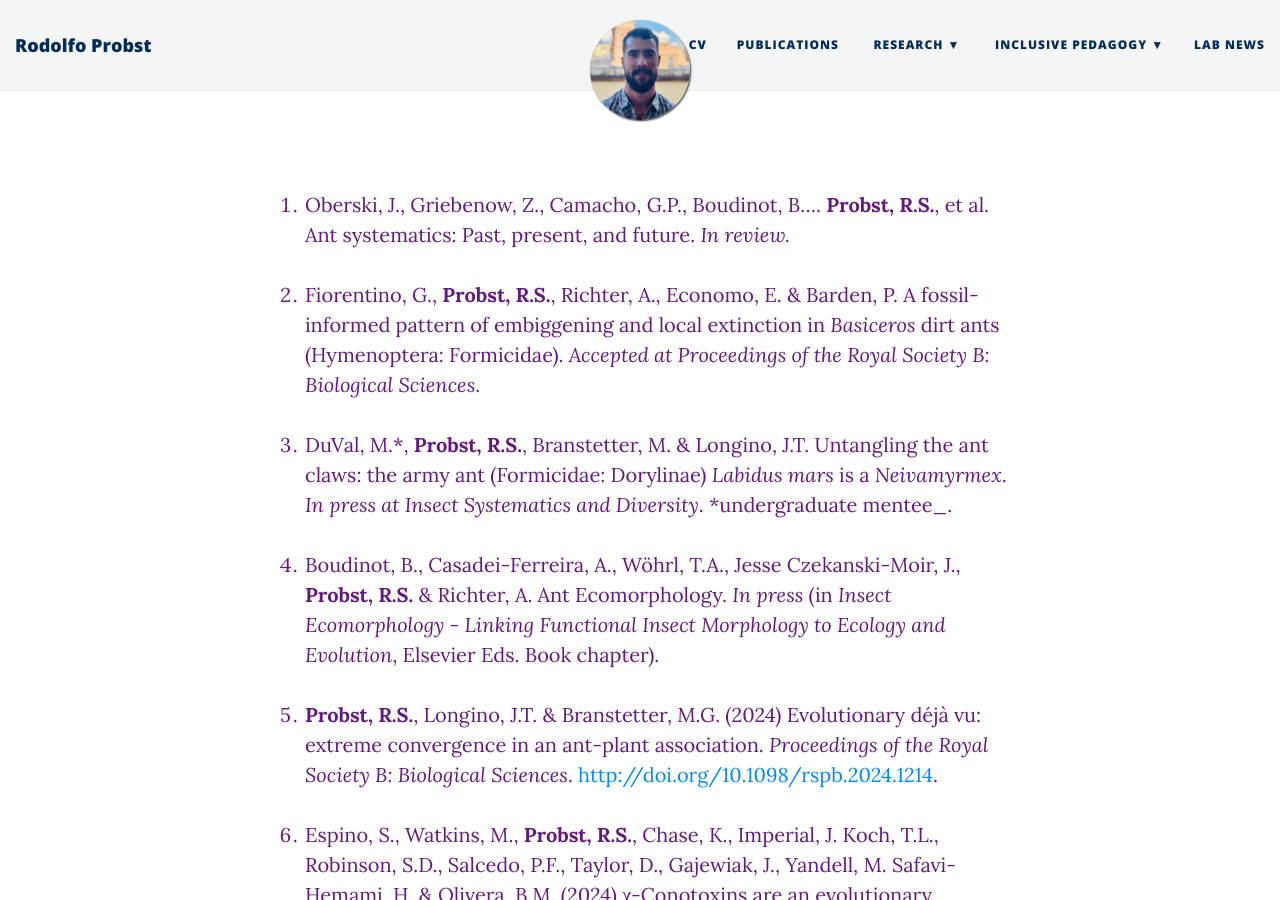
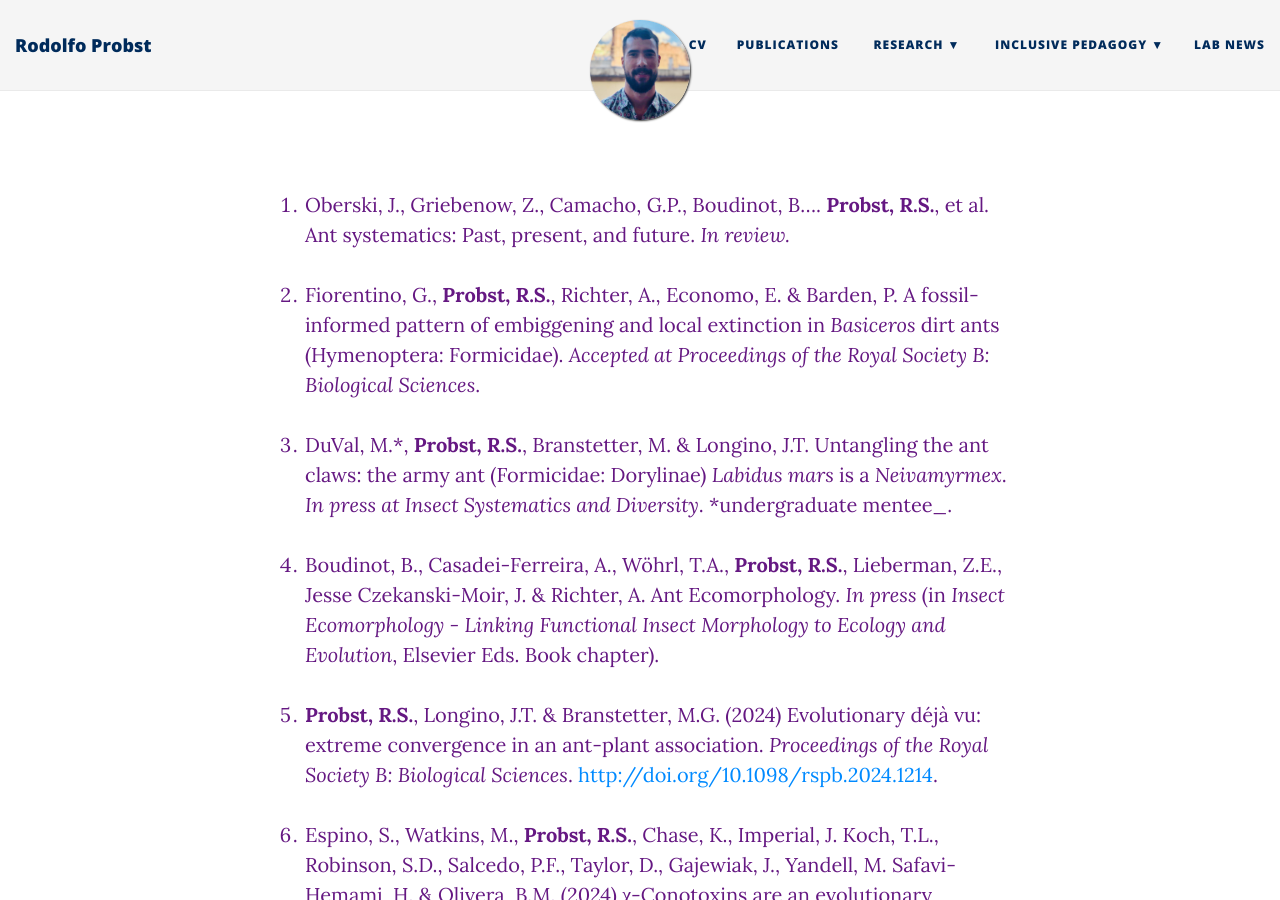
Before and after one commit to probstrodolfo/probstrodolfo.github.io, a Jekyll site: the page built from publications.md, in a window 1280 px wide and 900 px high. Built offline with Jekyll 4.4.1, drawn with Linux system fonts in a browser that asks for light colours; nearby versions of some CDN libraries.

Commit message:
Update publications.md

```diff
--- a/publications.md
+++ b/publications.md
@@ -10,7 +10,7 @@
 
 3. DuVal, M.*, **Probst, R.S.**, Branstetter, M. & Longino, J.T. Untangling the ant claws: the army ant (Formicidae: Dorylinae) _Labidus mars_ is a _Neivamyrmex_. _In press at Insect Systematics and Diversity_. *undergraduate mentee_.
 
-4. Boudinot, B., Casadei-Ferreira, A., Wöhrl, T.A., Jesse Czekanski-Moir, J., **Probst, R.S.** & Richter, A. Ant Ecomorphology. _In press_ (in _Insect Ecomorphology - Linking Functional Insect Morphology to Ecology and Evolution_, Elsevier Eds. Book chapter).
+4. Boudinot, B., Casadei-Ferreira, A., Wöhrl, T.A., **Probst, R.S.**, Lieberman, Z.E., Jesse Czekanski-Moir, J. & Richter, A. Ant Ecomorphology. _In press_ (in _Insect Ecomorphology - Linking Functional Insect Morphology to Ecology and Evolution_, Elsevier Eds. Book chapter).
 
 5. **Probst, R.S.**, Longino, J.T. & Branstetter, M.G. (2024) Evolutionary déjà vu: extreme convergence in an ant-plant association. _Proceedings of the Royal Society B: Biological Sciences_. [http://doi.org/10.1098/rspb.2024.1214](http://doi.org/10.1098/rspb.2024.1214).
 
```
